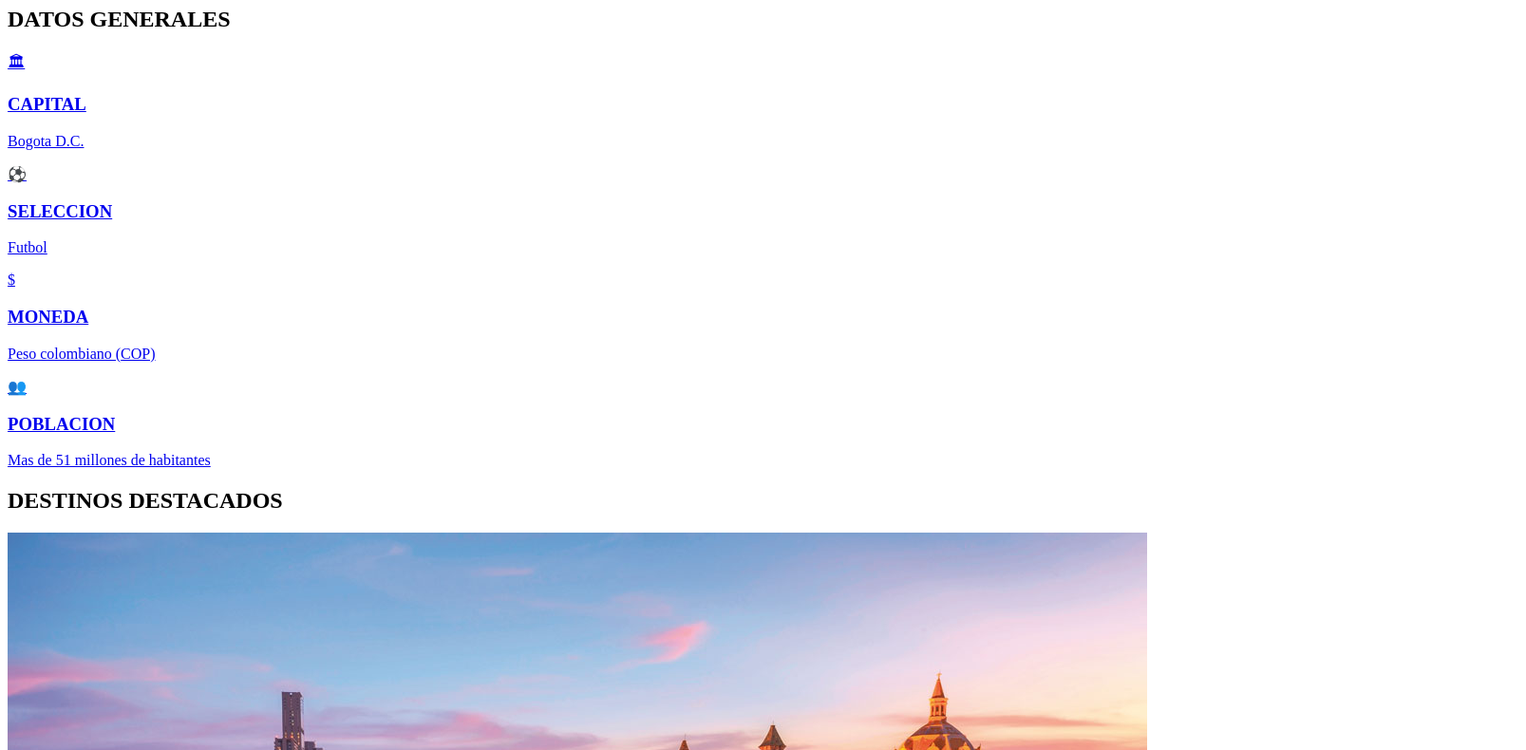
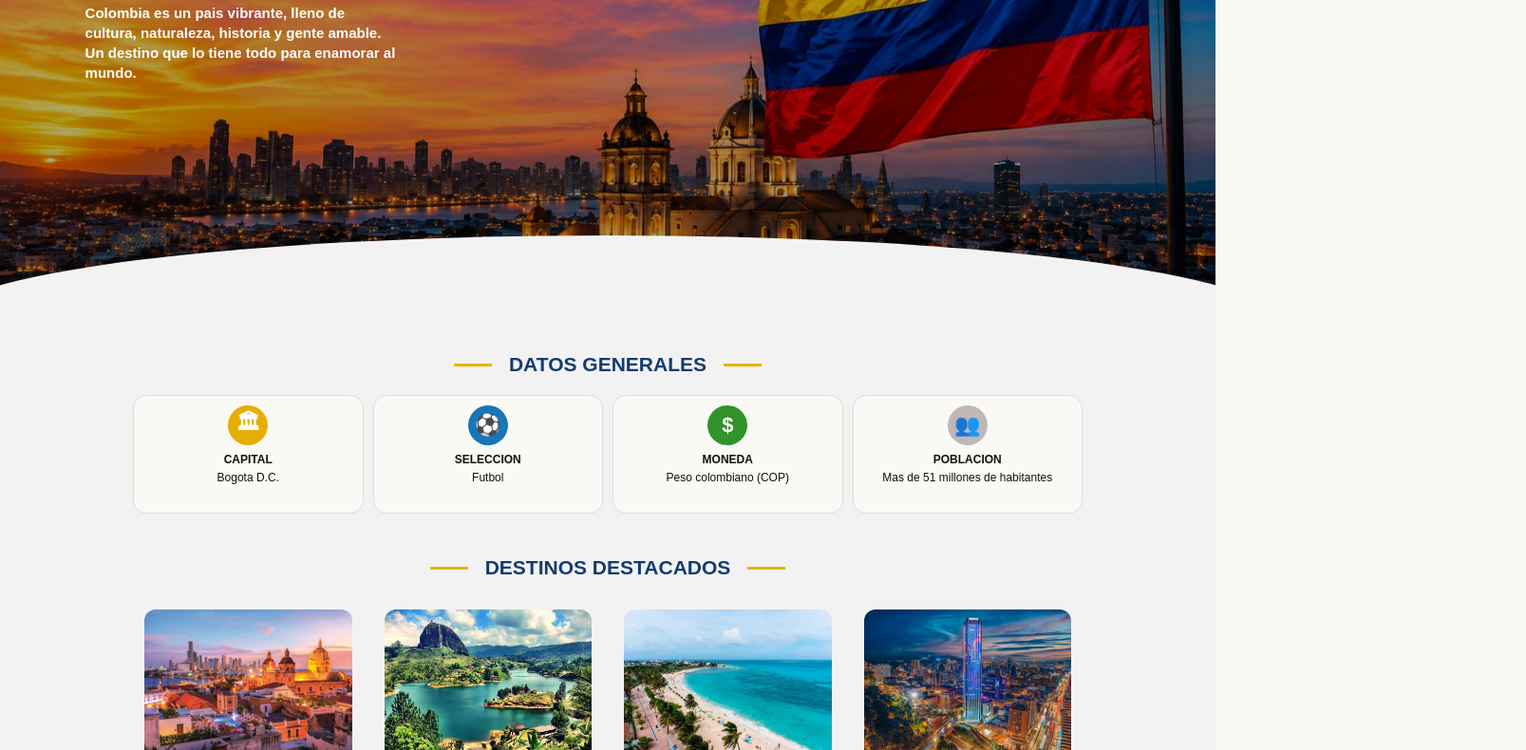
Before and after one commit to robertoemanuelmaganamate-ops/feriadeinles.github.io, a plain HTML site: page index.html in a window 1280 px wide. Shown: the part 283-1073 px from the top of the page at 95% size, 1607 px wide, since content can reach past the window. Drawn offline with Linux system fonts and the light colour scheme; files whose address does not match are found by name.

Commit message:
Update index.html

```diff
--- a/index.html
+++ b/index.html
@@ -9,7 +9,7 @@
 
     <title>Colombia - El pais de la belleza</title>
 
-    <link rel="stylesheet" href="../feria de ingles/CSS/stylei.css">
+    <link rel="stylesheet" href="CSS/stylei.css">
 
     <link rel="icon"  type="imagen/png"   href="IMG/world.png">
 
```
